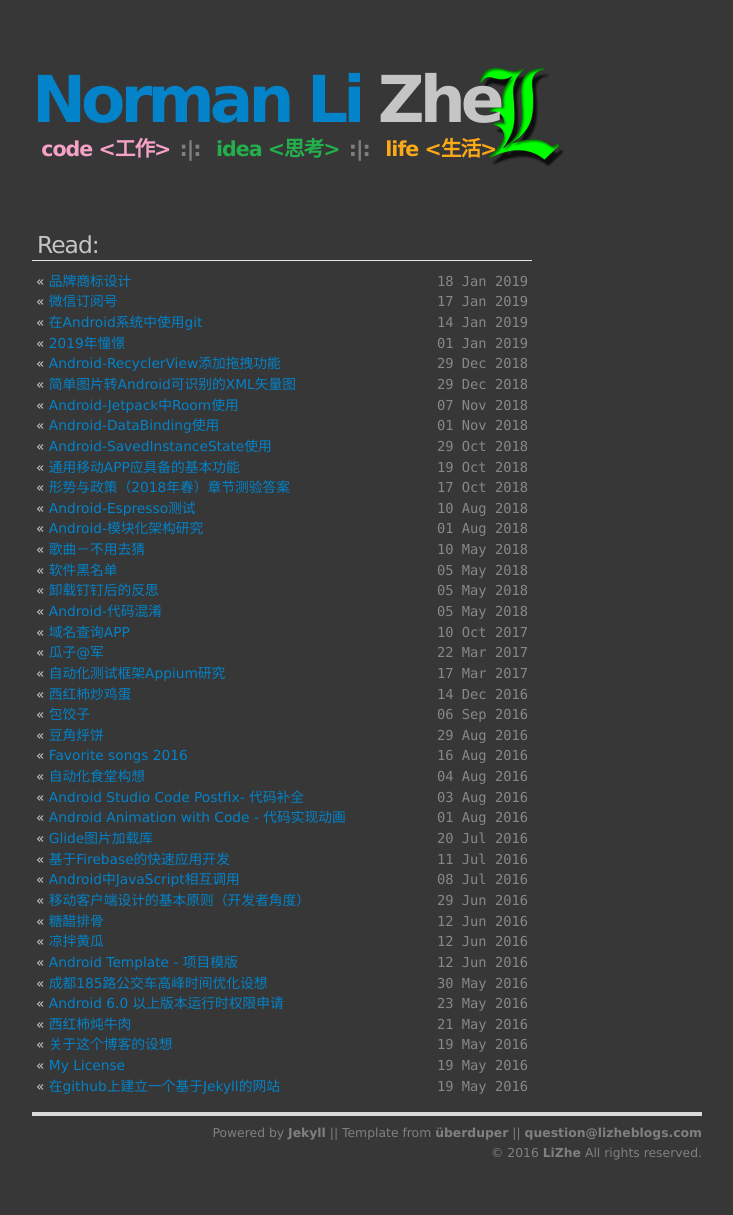
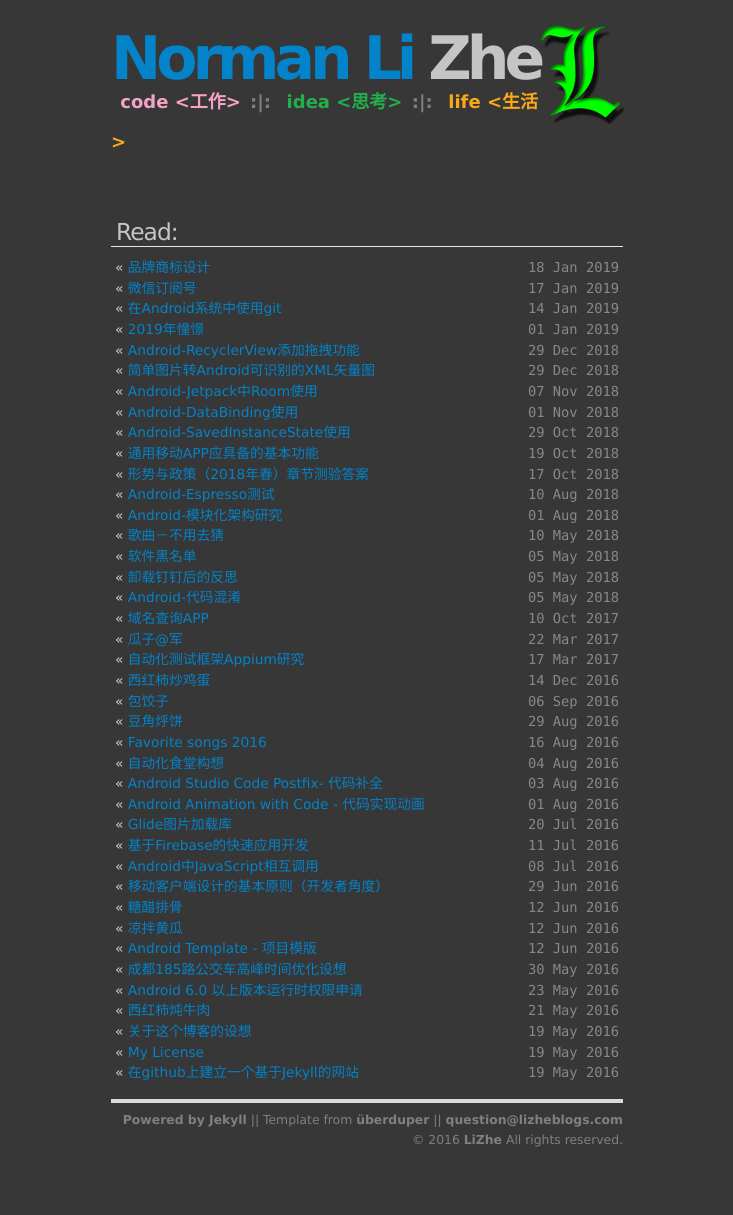
Before and after one commit to pulque/pulque.github.io, a Jekyll site: the page built from index.html, in a window 1280 px wide. Shown: the whole page, without its empty margins (273-1006 px from the left). Built offline with Jekyll 4.4.1, drawn with Linux system fonts in a browser that asks for light colours; comment, search, counter and statistics services are not loaded; after the commit the page ends 1158 px from its top, so only the background shows below that.

Commit message:
update UI

```diff
--- a/_config.yml
+++ b/_config.yml
@@ -9,4 +9,4 @@ lsi:         false
 
 highlighter: rouge
 
-port: 5001
+port: 9876
--- a/_layouts/default.html
+++ b/_layouts/default.html
@@ -53,22 +53,48 @@ var _hmt = _hmt || [];
         src="https://cdn.ampproject.org/v0/amp-auto-ads-0.1.js">
 </script>
 
+<script>window._bd_share_config={
+  "common": {
+    "bdSnsKey": {},
+    "bdText": "",
+    "bdMini": "2",
+    "bdPic": "",
+    "bdStyle": "0",
+    "bdSize": "16"
+  },
+  "share": {},
+  "slide": [
+    {
+      "bdImg": 0,
+      "bdPos": "left",
+      "bdTop": 50
+    }
+  ]
+};with(document)0[(getElementsByTagName('head')[0]||body).appendChild(createElement('script')).src='http://bdimg.share.baidu.com/static/api/js/share.js?v=89860593.js?cdnversion='+~(-new Date()/36e5)];</script>
+
+<script type="text/javascript">
+var gaJsHost = (("https:" == document.location.protocol) ? "https://ssl." : "http://www.");
+document.write(unescape("%3Cscript src='" + gaJsHost + "google-analytics.com/ga.js' type='text/javascript'%3E%3C/script%3E"));
+</script>
+
+<script type="text/javascript">
+  try {
+  var pageTracker = _gat._getTracker("UA-4105222-2");
+  pageTracker._trackPageview();
+  } catch(err) {}
+</script>
+
 </head>
 
 <body>
 <div id="wrap">
 	<div id="header">
-		<p id="toplinks">
-
-		</p>
-
 		<h1><a href="/"><div id="logo"></div>Norman Li <span class="fade">Zhe</span></a></h1>
 		<div class="slogan">
 				<a href="/html/code.html" class="pink"> &nbsp;code&nbsp;&lt;工作&gt; </a> :|:
 				<a href="/html/idea.html" class="green"> &nbsp;idea&nbsp;&lt;思考&gt; </a> :|:
 				<a href="/html/life.html" class="orange"> &nbsp;life&nbsp;&lt;生活&gt; </a>
 		</div>
-
   </div>
 
   <div id="content">
@@ -76,40 +102,22 @@ var _hmt = _hmt || [];
   </div>
 
   <div class="bdsharebuttonbox">
-<a href="#" class="bds_fbook" data-cmd="fbook" title="分享到Facebook"></a>
-<a href="#" class="bds_twi" data-cmd="twi" title="分享到Twitter"></a>
-<a href="#" class="bds_qzone" data-cmd="qzone" title="分享到QQ空间"></a>
-<a href="#" class="bds_tsina" data-cmd="tsina" title="分享到新浪微博"></a>
-<a href="#" class="bds_weixin" data-cmd="weixin" title="分享到微信"></a>
-<a href="#" class="bds_more" data-cmd="more"></a>
+    <a href="#" class="bds_fbook" data-cmd="fbook" title="分享到Facebook"/>
+    <a href="#" class="bds_twi" data-cmd="twi" title="分享到Twitter"/>
+    <a href="#" class="bds_qzone" data-cmd="qzone" title="分享到QQ空间"/>
+    <a href="#" class="bds_tsina" data-cmd="tsina" title="分享到新浪微博"/>
+    <a href="#" class="bds_weixin" data-cmd="weixin" title="分享到微信"/>
+    <a href="#" class="bds_more" data-cmd="more"/>
   </div>
-<script>window._bd_share_config={"common":{"bdSnsKey":{},"bdText":"","bdMini":"2","bdPic":"","bdStyle":"0","bdSize":"16"},"share":{}};with(document)0[(getElementsByTagName('head')[0]||body).appendChild(createElement('script')).src='http://bdimg.share.baidu.com/static/api/js/share.js?v=89860593.js?cdnversion='+~(-new Date()/36e5)];</script>
 
   <div id="footer">
-
       Powered by <a href="http://jekyllrb.com" target="_blank">Jekyll</a> ||
       Template from <a href="http://danhixon.github.io" target="_blank">überduper</a> ||
       <a href="mailto:question@lizheblogs.com‍">question@lizheblogs.com‍</a>
-
-
-<p>&copy; 2016 <a href="/html/license.html">LiZhe</a> All rights reserved.
-
+      <br/>
+      &copy; 2016 <a href="/html/license.html">LiZhe</a> All rights reserved.
   </div>
-
 </div>
-
-<script type="text/javascript">
-var gaJsHost = (("https:" == document.location.protocol) ? "https://ssl." : "http://www.");
-document.write(unescape("%3Cscript src='" + gaJsHost + "google-analytics.com/ga.js' type='text/javascript'%3E%3C/script%3E"));
-</script>
-<script type="text/javascript">
-try {
-var pageTracker = _gat._getTracker("UA-4105222-2");
-pageTracker._trackPageview();
-} catch(err) {}</script>
-
-<br>
-<br>
 <amp-auto-ads type="adsense"
               data-ad-client="ca-pub-8468077059975424">
 </amp-auto-ads>
--- a/css/default.css
+++ b/css/default.css
@@ -1,3 +1,7 @@
+:root{
+    --base_width:512px;
+}
+
 body {
 background: #373737;
 color:#e5e5e5;
@@ -44,7 +48,9 @@ li { padding:0 4px; color:#ccc; list-style: none; }
 ul.posts li span { float:right; font-family:monofur, monaco, courier; color:#888; }
 ul.posts li a { font-weight:200;}
 
+/**
 div#post ul li { list-style: circle; }
+**/
 
 blockquote {
 border-left:8px solid #0383c9;
@@ -64,7 +70,7 @@ pre {
 font-family: Monaco, Courier;
 background: #191919;
 border: dashed 2px #e5e5e5;
- width: 600px;
+width: var(--base_width);
 padding: 5px;
 font-size:1em;
 line-height: 2em;
@@ -93,11 +99,10 @@ border: solid 1px #fff;
 
 h1 {
 color:#0383c9;
-font-size:4.7em;
+font-size:60px;
 letter-spacing:-5px;
 margin:0 0 30px 0px;
-padding:50px 0 0 0;;
-
+padding:50px 0 0 0;
 }
 
 h1 a {
@@ -108,10 +113,10 @@ text-transform:none;
 h1 a:hover { color:#fba919 ;}
 
 #logo {
-	margin: -25px 30px -30px -50px;
+	margin: -25px -10px -20px -80px;
 	float:right;
 	background: url('/images/site/L.png');
-	height: 100px; width:200px;
+	height: 100px; width:100px;
 }
 
 .publish_date {
@@ -119,9 +124,8 @@ h1 a:hover { color:#fba919 ;}
 	margin-bottom:0px;
 	text-align:right;
 	font-size:0.8em;
-	width:490px;
+	width:auto;
 	color: #23af4c;
-
 }
 
 
@@ -137,17 +141,9 @@ a.pink:hover { border: solid 2px #f5a2c6;padding:1px; text-decoration:none;  }
 a.green:hover { color:#212121; background-color:#23af4c;text-decoration:none; }
 a.blue:hover { color:#212121; background-color:#0383c9;text-decoration:none; }
 a.orange:hover { color:#fba919;  padding:1px; border: solid 2px #fba919; text-decoration:none; }
-.slogan a { padding:3px; line-height: 2.5em; }
+.slogan a { padding:3px; line-height: 40px; }
 
 .commentslink { margin-bottom: 35px;display:block;border-bottom:solid 1px #dadada;padding-bottom:25px; }
-/*
-pink #f5a2c6
-light-green #23af4c
-dark-green #2f8b49
-light-orange #fba919
-dark-orange #e39c1f
-
-*/
 
 h2 {
 border-bottom:1px solid #e5e5e5;
@@ -181,14 +177,13 @@ color: #23af4c;
 
 #wrap {
 color:#f4f4f4;
-margin:10px auto;
+margin:0 auto;
 padding:0;
-width:670px;
+width:var(--base_width);
 }
 
 #header {
 margin:0;
-
 }
 
 #toplinks {
@@ -203,11 +198,11 @@ color:gray;
 
 div.slogan {
 color:gray;
-font-size:1.5em;
+font-size:18px;
 font-weight:700;
-letter-spacing:-1px;
+letter-spacing:0px;
 line-height:1.2em;
-margin:-15px 0 60px 0px;
+margin:-15px 80px 60px 0px;
 }
 div.slogan div { display:inline;}
 
@@ -219,7 +214,7 @@ line-height:1.5em;
 margin:0;
 padding:0;
 text-align:left;
-width:500px;
+width:var(--base_width);
 }
 
 #contentalt {
@@ -246,6 +241,7 @@ line-height:1.6em;
 margin:0 auto;
 padding:8px 0;
 text-align:right;
+width:var(--base_width);
 }
 
 #footer p {
```
Also changed, not shown: images/site/L.png. Lines whose indentation alone changed are shown as unchanged.
